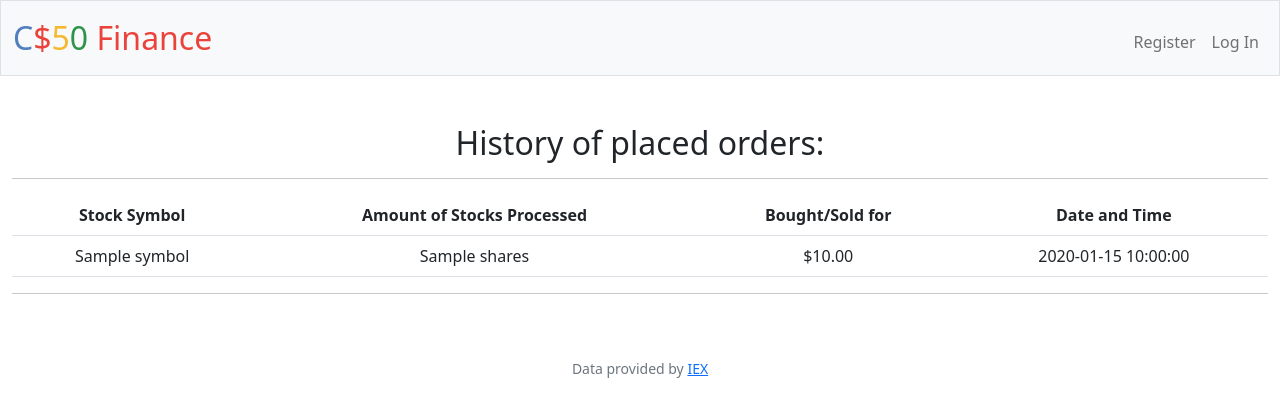
After one commit to Looterro/CS50-Flask, a Flask app: template templates/history.html in a window 1280 px wide. The commit adds this page. Shown: the top 417 px of the page. Run offline with Flask 2, Linux system fonts and the light colour scheme; the template is opened without the code that fills it: most values are stand-ins (such as "Sample title", 1, 10 or a date in 2020); some libraries are stand-ins or nearby versions.

Commit message:
Added history of purchases

```diff
--- a/app.py
+++ b/app.py
@@ -46,11 +46,7 @@ def after_request(response):
 def index():
     """Show portfolio of stocks"""
 
-
-    user = db.execute("SELECT * FROM users WHERE id = ?", session["user_id"])[0]['username']
     cash = db.execute("SELECT * FROM users WHERE id = ?", session["user_id"])[0]['cash']
-
-    data = db.execute("SELECT * FROM orders WHERE username = ?", user)
 
     # Get all the users stocks and their amount
     stocks = db.execute("SELECT symbol, SUM (shares) FROM orders WHERE username = ? GROUP BY symbol", user)
@@ -75,7 +71,7 @@ def index():
     for object in objects:
         total += object["price"] * object["amount"]
 
-    return render_template("index.html", data=data, stocks=stocks, user=user, objects=objects, total=total, cash=cash)
+    return render_template("index.html", stocks=stocks, objects=objects, total=total, cash=cash)
 
 
 
@@ -128,7 +124,11 @@ def buy():
 @login_required
 def history():
     """Show history of transactions"""
-    return apology("TODO")
+
+    user = db.execute("SELECT * FROM users WHERE id = ?", session["user_id"])[0]['username']
+    orders = db.execute("SELECT * FROM orders WHERE username = ?", user)
+
+    return render_template("history.html", orders=orders)
 
 
 @app.route("/login", methods=["GET", "POST"])
@@ -288,5 +288,4 @@ def sell():
 
     else:
 
-        stock = db.execute("SELECT symbol, SUM (shares) FROM orders WHERE username = ? AND symbol = ? GROUP BY symbol", user, "AAPL")[0]["SUM (shares)"]
-        return render_template("sell.html", cash=cash, objects=objects, stock=stock)
+        return render_template("sell.html", cash=cash, objects=objects)
--- /dev/null
+++ b/templates/history.html
@@ -0,0 +1,46 @@
+{% extends "layout.html" %}
+
+{% block title %}
+    History
+{% endblock %}
+
+{% block main %}
+
+<div>
+    <h2>History of placed orders:</h2>
+</div>
+
+<div>
+    {% if orders != [] %}
+
+            <hr>
+
+            <table class="table">
+                <tr>
+                    <th>Stock Symbol</th>
+                    <th>Amount of Stocks Processed</th>
+                    <th>Bought/Sold for</th>
+                    <th>Date and Time</th>
+                </tr>
+                {% for order in orders %}
+                    <tr>
+                        <td>{{ order.symbol }}</td>
+                        <td>{{ order.shares }} </td>
+                        <td>{{ order.price | usd }}</td>
+                        <td>{{ order.datetime }}</td>
+                    </tr>
+                {% endfor %}
+            </table>
+
+            <hr>
+        {% else %}
+
+        <div>
+            <p>No orders yet!</p>
+        </div>
+
+        {% endif %}
+</div>
+
+
+{% endblock %}
--- a/templates/sell.html
+++ b/templates/sell.html
@@ -27,6 +27,4 @@
     </form>
 </div>
 
-{{ stock }}
-
 {% endblock %}
```
Also changed, not shown: templates/index.html (+2 -9 lines), 1 other file.
